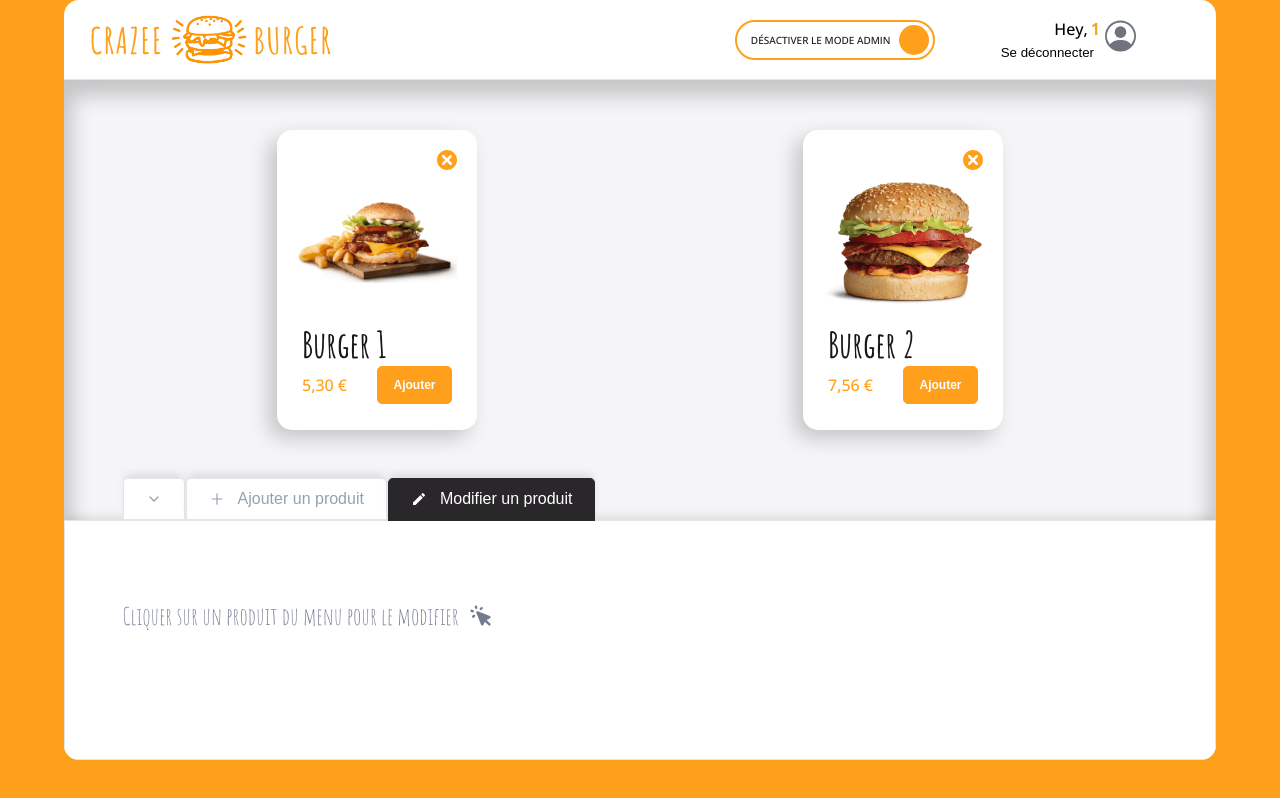
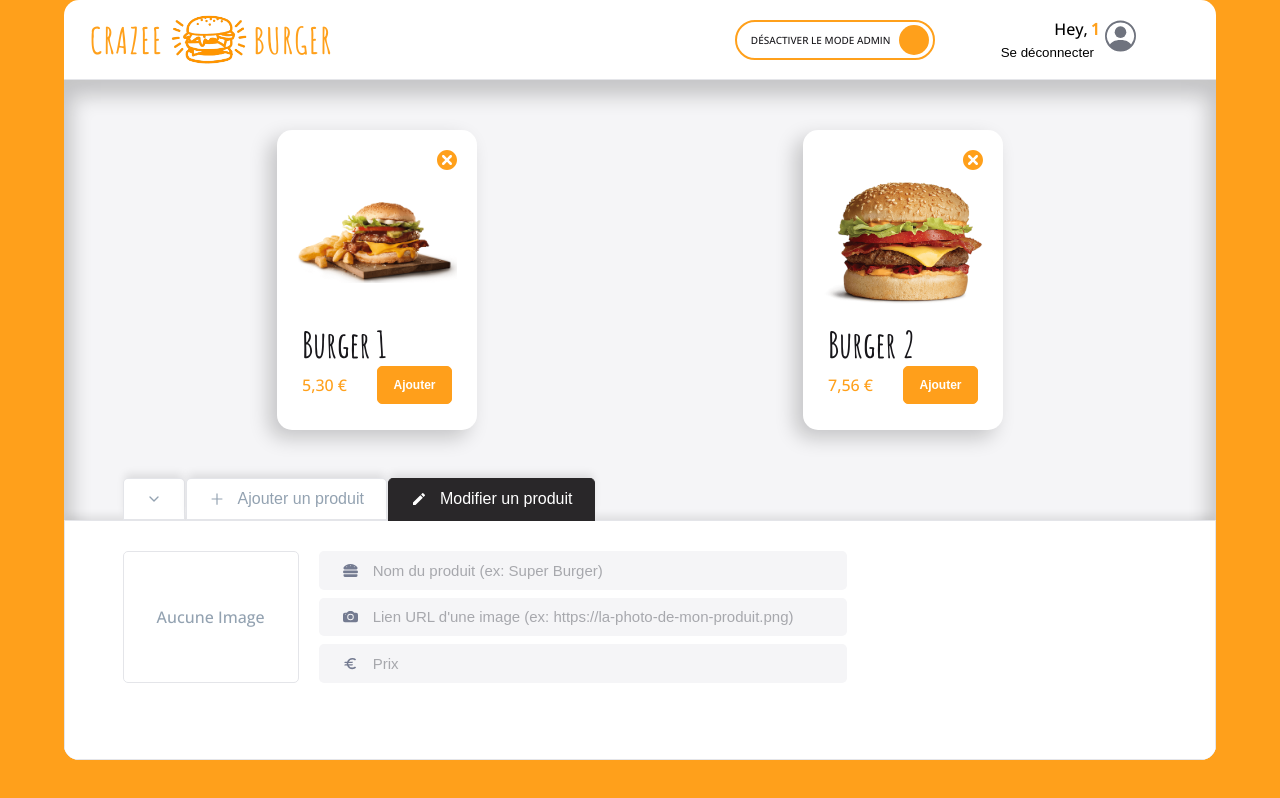
Before and after one commit to T0n-io/projet-resto, a React (Vite) app: page /order/1 in a window 1280 px wide. Built offline with nearby package versions, Linux system fonts and the light colour scheme.

Commit message:
💄  F09: MENU > EditForm >Retrieve info of Card clicked on with form from AddForm

```diff
--- a/src/components/pages/Order/Main/MainRightSide/AdminPanel/EditForm.jsx
+++ b/src/components/pages/Order/Main/MainRightSide/AdminPanel/EditForm.jsx
@@ -1,14 +1,77 @@
-import { useContext } from "react";
+import { useContext, useState } from "react";
 import HintMessage from "./HintMessage";
 import OrderContext from "../../../../../../context/OrderContext";
+import { styled } from "styled-components";
+import SubmitMessage from "./SubmitMessage";
+import TextInput from "../../../../../reusable-ui/TextInput";
+import ImagePreview from "./ImagePreview";
+import Button from "../../../../../reusable-ui/Button";
+import {getInputTextsConfig} from "./inputTextConfig.jsx";
+import {EMPTY_PRODUCT} from "../../../../../../enums/products.jsx"
 
 export default function EditForm() {
   const {productSelected} = useContext(OrderContext);
 
+  const [productBeingEditing, setProductBeingEditing] = useState(EMPTY_PRODUCT); // state interne à editForm
+  const inputTexts = getInputTextsConfig(productSelected);
+  const handleChange = (event) => {
+    const {name, value} = event.target
+    setProductBeingEditing({
+      ...productBeingEditing,
+      [name]: value,
+    })
+   }
+
+
   return (
-    <div>
-      <HintMessage />
-      <span>{productSelected.title}</span>
-    </div>
+  <EditFormStyled>
+      <ImagePreview
+        imageSource={productSelected.imageSource}
+        title={productSelected.title}
+      />
+      <div className="input-fields">
+        {inputTexts.map((input) => (
+          <TextInput
+            key={input.id}
+            {...input}
+            onChange={handleChange}
+            version="minimalist"
+          />
+        ))}
+      </div>
+      <div className="submit">
+      </div>
+    </EditFormStyled>
   )
 }
+
+const EditFormStyled = styled.form`
+  /* border: 2px solid black; */
+  display: grid;
+  grid-template-columns: 1fr 3fr;
+  grid-template-rows: repeat(4, 1fr);
+  height: 100%;
+  width: 70%;
+  grid-column-gap: 20px;
+  grid-row-gap: 8px;
+
+  .input-fields {
+    /* background: blue; */
+    grid-area: 1 / 2 / -2 / 3;
+
+    display: grid;
+    grid-row-gap: 8px;
+  }
+
+  .submit {
+    grid-area: 4 / -2 / -1 / -1;
+    display: flex;
+    align-items: center;
+    position: relative;
+    top: 3px;
+
+    .submit-button {
+      height: 100%;
+    }
+  }
+`;
```
